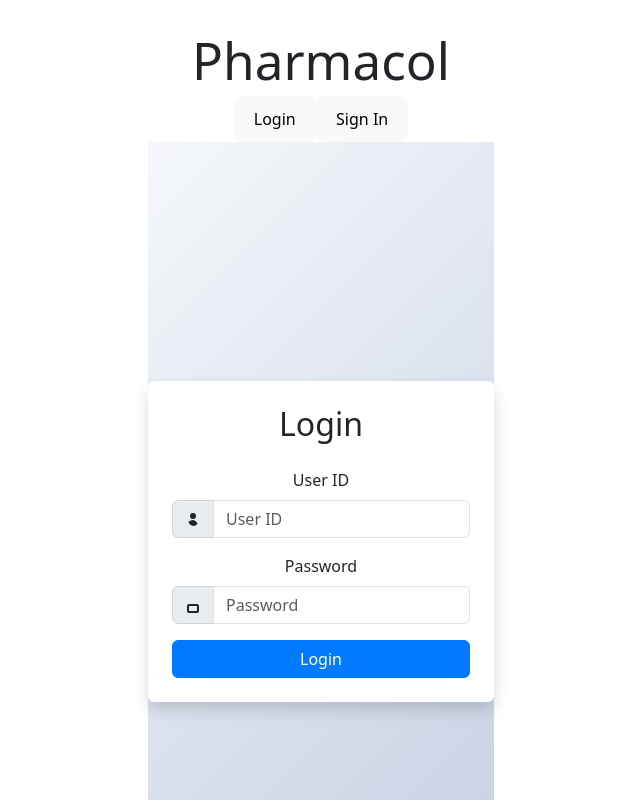
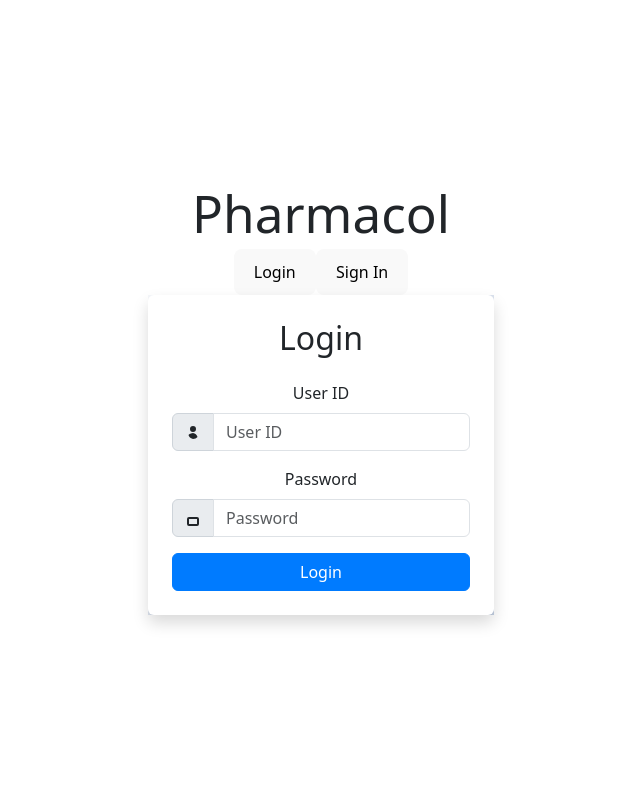
Before and after one commit to SpaciousCoder78/pharmacol, a Vue app: page / in a window 1280 px wide. Shown: the top 800 px of the page, without its empty margins (319-959 px from the left). Built offline with nearby package versions, Linux system fonts and the light colour scheme.

Commit message:
made login area back to normal

```diff
--- a/src/components/login.vue
+++ b/src/components/login.vue
@@ -1,5 +1,5 @@
 <template>
-  <div id="loginarea" class="d-flex align-items-center justify-content-center min-vh-100 bg-light">
+  <div id="loginarea" class="d-flex align-items-center justify-content-center min-vh bg-light">
     <div class="bg-white p-4 rounded shadow w-100 max-w-md">
       <h2 id="loginbanner" class="text-center mb-4">Login</h2>
 
```
